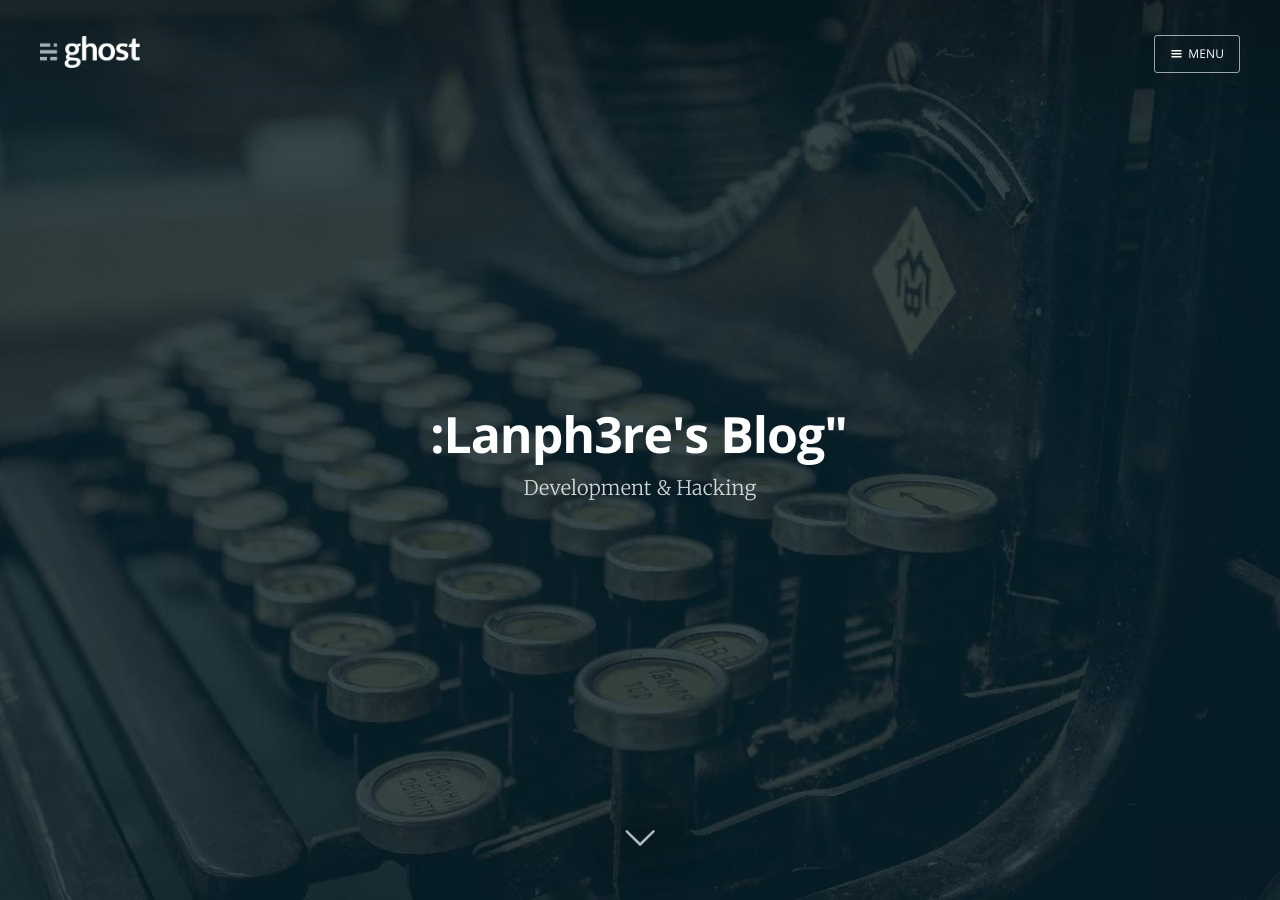
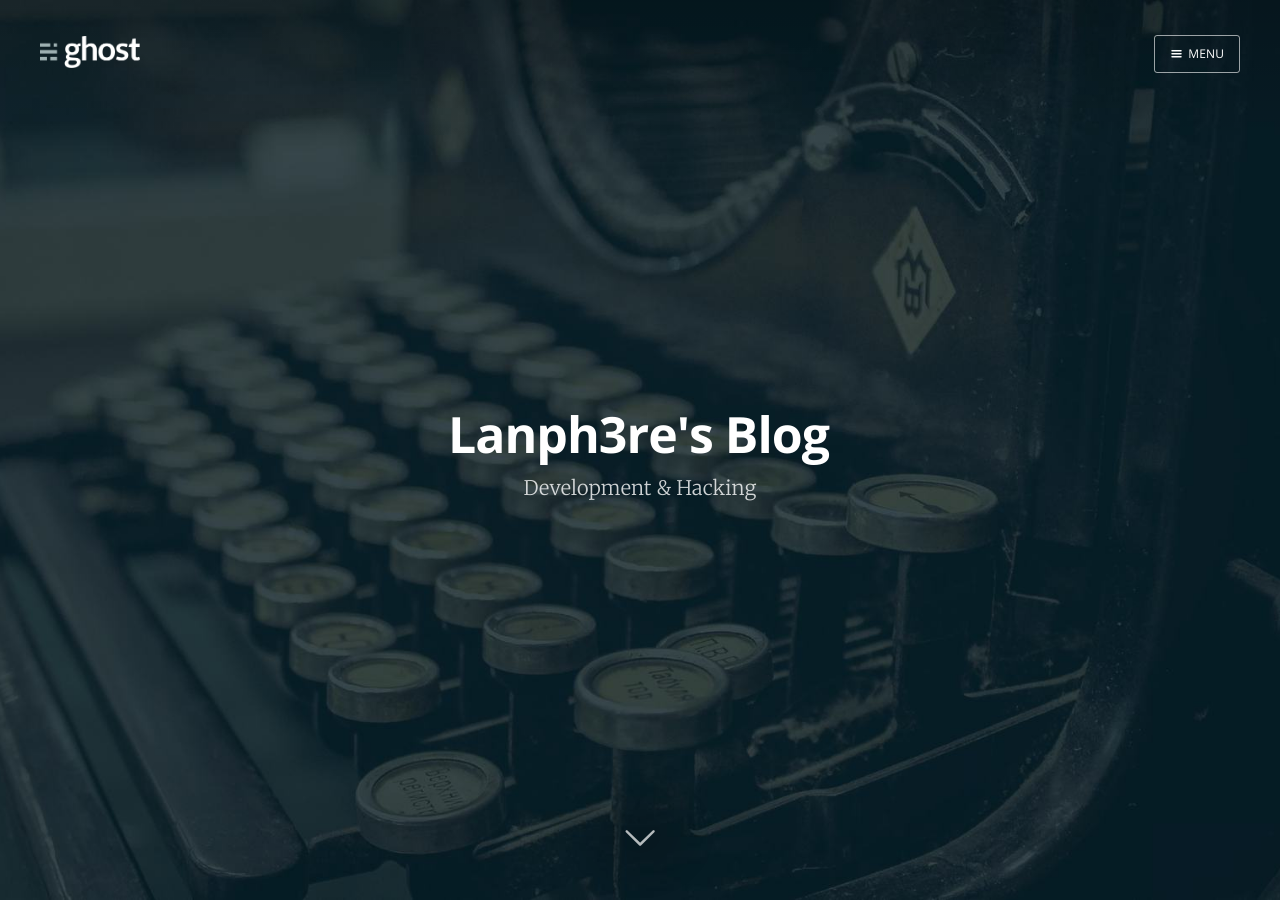
Before and after one commit to Lanph3re/lanph3re.github.io, a Jekyll site: the page built from index.html, in a window 1280 px wide and 900 px high. Built offline with Jekyll 4.4.1, drawn with Linux system fonts in a browser that asks for light colours; nearby versions of some CDN libraries; the list of posts is cut into pages by our own code; some of the changed text lies outside the part shown.

```diff
--- a/_config.yml
+++ b/_config.yml
@@ -7,7 +7,7 @@ paginate: 5
 language: 'en-uk'
 
 # Website info
-name: :Lanph3re's Blog"
+name: "Lanph3re's Blog"
 description: "Development & Hacking"
 
 short_url: 'lanph3re.github.io/'
```
